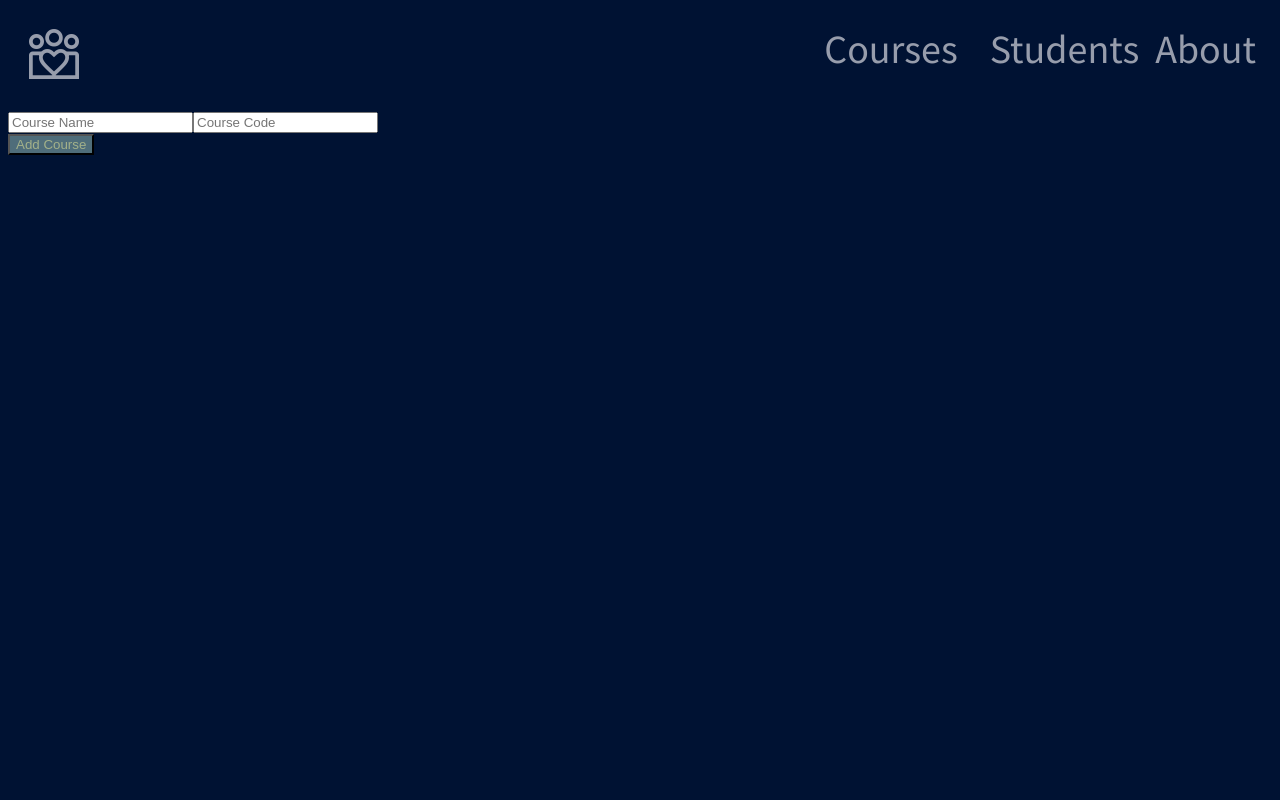
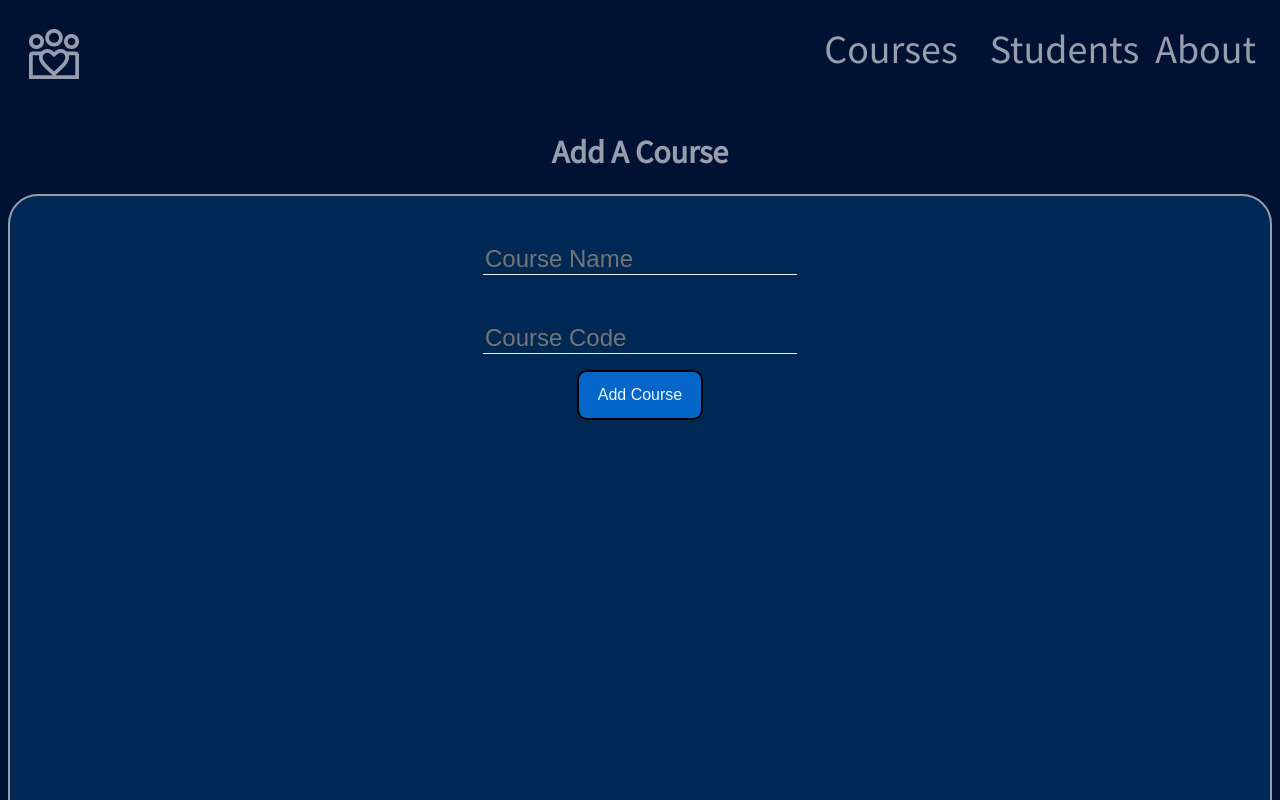
Before and after one commit to hoang-p6/Interview-Hackathon, a Vue app in the folder client/: page /courses/form in a window 1280 px wide. Shown: the top 800 px of the page. Built offline with nearby package versions, Linux system fonts and the light colour scheme; a web font is replaced by a local one.

Commit message:
Updated Form CSS

```diff
--- a/client/src/components/CourseCard.vue
+++ b/client/src/components/CourseCard.vue
@@ -1,6 +1,7 @@
 <template>
+  <h1>Courses</h1>
+  <div class="background">
     <div class="main">
-    <h1>Courses</h1>
       <!-- <div>
       {{ this.course.name }}
       {{ this.course.code }}
@@ -12,61 +13,62 @@
         @click="$router.push(`/courses/${course.id}`)"
       >
         <h2>{{ course.name }}</h2>
-      <h3>{{ course.code }}</h3>
+        <h3>Course Code: {{ course.code }}</h3>
       </div>
       <button class="button" @click="selectedCourse = false">Back</button>
       <button class="button" @click="$router.push('/courses/form')">
         Add Course
       </button>
     </div>
+  </div>
 </template>
 <script>
-import axios from "axios";
+import axios from 'axios'
 export default {
-  name: "HomePage",
+  name: 'HomePage',
   data: () => ({
-    courses: "",
-    course: "",
+    courses: '',
+    course: '',
     allCourses: false,
     selectedCourse: false,
 
     assignedCourse: {
-      courseId: "",
-      studentId: "",
-      grade: "",
-    },
+      courseId: '',
+      studentId: '',
+      grade: ''
+    }
   }),
   components: {},
   mounted() {
-    this.getAllCourses();
+    this.getAllCourses()
   },
   methods: {
     async getAllCourses() {
-      this.allCourses = true;
-      this.selectedCourse = false;
-      const response = await axios.get(`http://localhost:3001/api/courses/`);
-      this.courses = response.data;
+      this.allCourses = true
+      this.selectedCourse = false
+      const response = await axios.get(`http://localhost:3001/api/courses/`)
+      this.courses = response.data
 
-      console.log(this.courses);
+      console.log(this.courses)
     },
     async getCourseById(courseId) {
-      this.allCourses = false;
-      this.selectedCourse = true;
+      this.allCourses = false
+      this.selectedCourse = true
       const response = await axios.get(
         `http://localhost:3001/api/courses/${courseId}`
-      );
-      this.course = response.data;
-      console.log(response.data);
-    },
-  },
-};
+      )
+      this.course = response.data
+      console.log(response.data)
+    }
+  }
+}
 </script>
 
 <style>
-@import url("https://fonts.googleapis.com/css2?family=Source+Sans+Pro&display=swap%27");
+@import url('https://fonts.googleapis.com/css2?family=Source+Sans+Pro&display=swap%27');
 
 .main {
-  font-family: "Source Sans Pro", sans-serif;
+  font-family: 'Source Sans Pro', sans-serif;
   color: aliceblue;
   display: flex;
   align-items: center;
@@ -75,12 +77,13 @@ export default {
 }
 
 .card {
-  font-family: "Source Sans Pro", sans-serif;
+  font-family: 'Source Sans Pro', sans-serif;
   color: aliceblue;
   display: flex;
   align-items: center;
   justify-content: center;
   flex-direction: column;
+  flex-wrap: wrap;
   background-color: rgb(10, 36, 114);
   width: 20%;
   height: 40%;
@@ -100,7 +103,8 @@ export default {
   height: 50px;
   margin-bottom: 10px;
   border-radius: 10px;
-  border-style: none;
+  border-style: solid;
+  border-color: 2px #979dac;
   font-size: 1em;
 }
 :hover.button {
--- a/client/src/components/CourseForm.vue
+++ b/client/src/components/CourseForm.vue
@@ -1,19 +1,28 @@
 <template>
-  <form @submit="addCourse">
+  <h1>Add A Course</h1>
+  <div class="background">
+    <div class="courseAdd">
+      <form @submit="addCourse" class="course-form-input">
         <input
+          class="course-form-name"
           @input="handleChange"
           placeholder="Course Name "
           :value="newCourse.name"
           name="name"
         />
         <input
+          class="course-form-code"
           @input="handleChange"
           placeholder="Course Code "
           :value="newCourse.code"
           name="code"
         />
       </form>
-  <button @click="addCourse" type="submit">Add Course</button>
+      <button @click="addCourse" type="submit" class="courseAddButton">
+        Add Course
+      </button>
+    </div>
+  </div>
 </template>
 <script>
 import axios from 'axios'
@@ -43,3 +52,36 @@ export default {
   }
 }
 </script>
+<style>
+.courseAdd {
+  display: flex;
+  flex-direction: column;
+  align-items: center;
+}
+.course-form-input {
+  display: flex;
+  flex-direction: column;
+  align-items: center;
+}
+.courseAddButton {
+  margin: 1rem auto;
+  background-color: rgb(4, 102, 200);
+  color: aliceblue;
+  width: 10%;
+  height: 50px;
+  margin-bottom: 10px;
+  border-radius: 10px;
+  border-style: solid;
+  border-color: 2px #979dac;
+  font-size: 1em;
+}
+
+.course-form-name,
+.course-form-code {
+  margin: 3rem auto auto auto;
+  border: 0;
+  background-color: #002855;
+  border-bottom: 1px solid #eee;
+  font-size: x-large;
+}
+</style>
--- a/client/src/components/HomePage.vue
+++ b/client/src/components/HomePage.vue
@@ -48,7 +48,7 @@ h2 {
 .background {
   background-color: #002855;
   border: 2px solid #979dac;
-  height: 47rem;
+  height: 100vh;
   border-radius: 30px;
 }
 .homeButtons {
--- a/client/src/components/StudentInCourse.vue
+++ b/client/src/components/StudentInCourse.vue
@@ -5,7 +5,7 @@
       class="card"
       v-for="student in students"
       :key="student.id"
-      @click="$router.push('/courses/grades')"
+      @click="$router.push('/students')"
     >
       <h3>{{ student.firstName }} {{ student.lastName }}</h3>
       <h3>Email:</h3>
@@ -17,36 +17,36 @@
   <!-- <button @click="$router.push('/courses/form')">Add Course</button> -->
 </template>
 <script>
-import axios from "axios";
+import axios from 'axios'
 export default {
-  name: "HomePage",
+  name: 'HomePage',
   data: () => ({
-    students: [],
+    students: []
   }),
   components: {},
   mounted() {
-    this.courseId = this.$route.params.id;
-    this.getAllStudents(this.courseId);
+    this.courseId = this.$route.params.id
+    this.getAllStudents(this.courseId)
   },
   methods: {
     async getAllStudents(courseId) {
-      const response = await axios.get(`http://localhost:3001/api/students`);
-      console.log(response.data);
-      console.log(courseId);
+      const response = await axios.get(`http://localhost:3001/api/students`)
+      console.log(response.data)
+      console.log(courseId)
       this.students = response.data.filter((student) => {
-        return student.courses.some((course) => course.id == courseId);
-      });
-      console.log(this.students);
-    },
-  },
-};
+        return student.courses.some((course) => course.id == courseId)
+      })
+      console.log(this.students)
+    }
+  }
+}
 </script>
 
 <style>
-@import url("https://fonts.googleapis.com/css2?family=Source+Sans+Pro&display=swap%27");
+@import url('https://fonts.googleapis.com/css2?family=Source+Sans+Pro&display=swap%27');
 
 .main {
-  font-family: "Source Sans Pro", sans-serif;
+  font-family: 'Source Sans Pro', sans-serif;
   color: aliceblue;
   display: flex;
   align-items: center;
@@ -55,7 +55,7 @@ export default {
 }
 
 .card {
-  font-family: "Source Sans Pro", sans-serif;
+  font-family: 'Source Sans Pro', sans-serif;
   color: aliceblue;
   display: flex;
   align-items: center;
```
Lines whose indentation alone changed are shown as unchanged.
